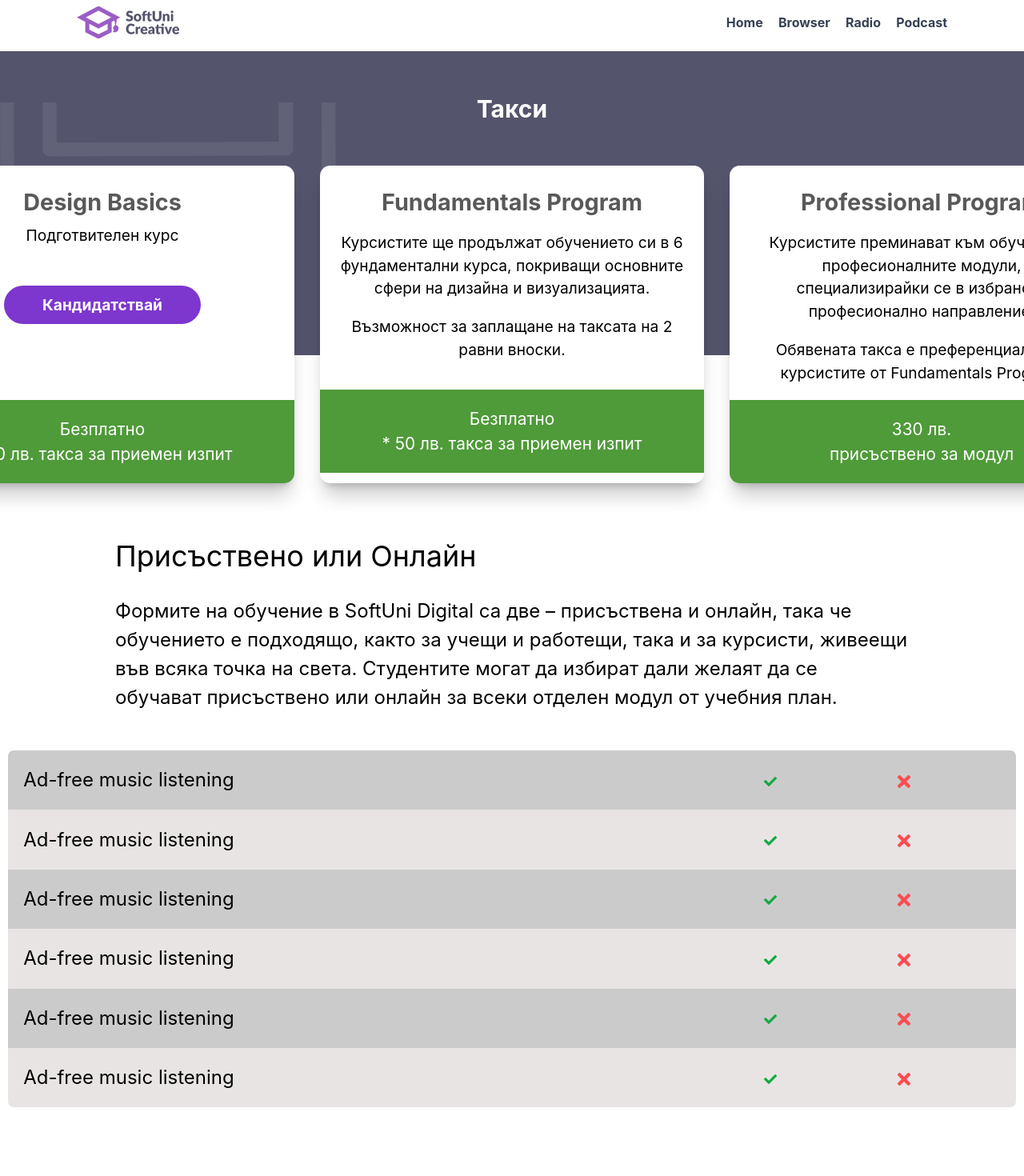
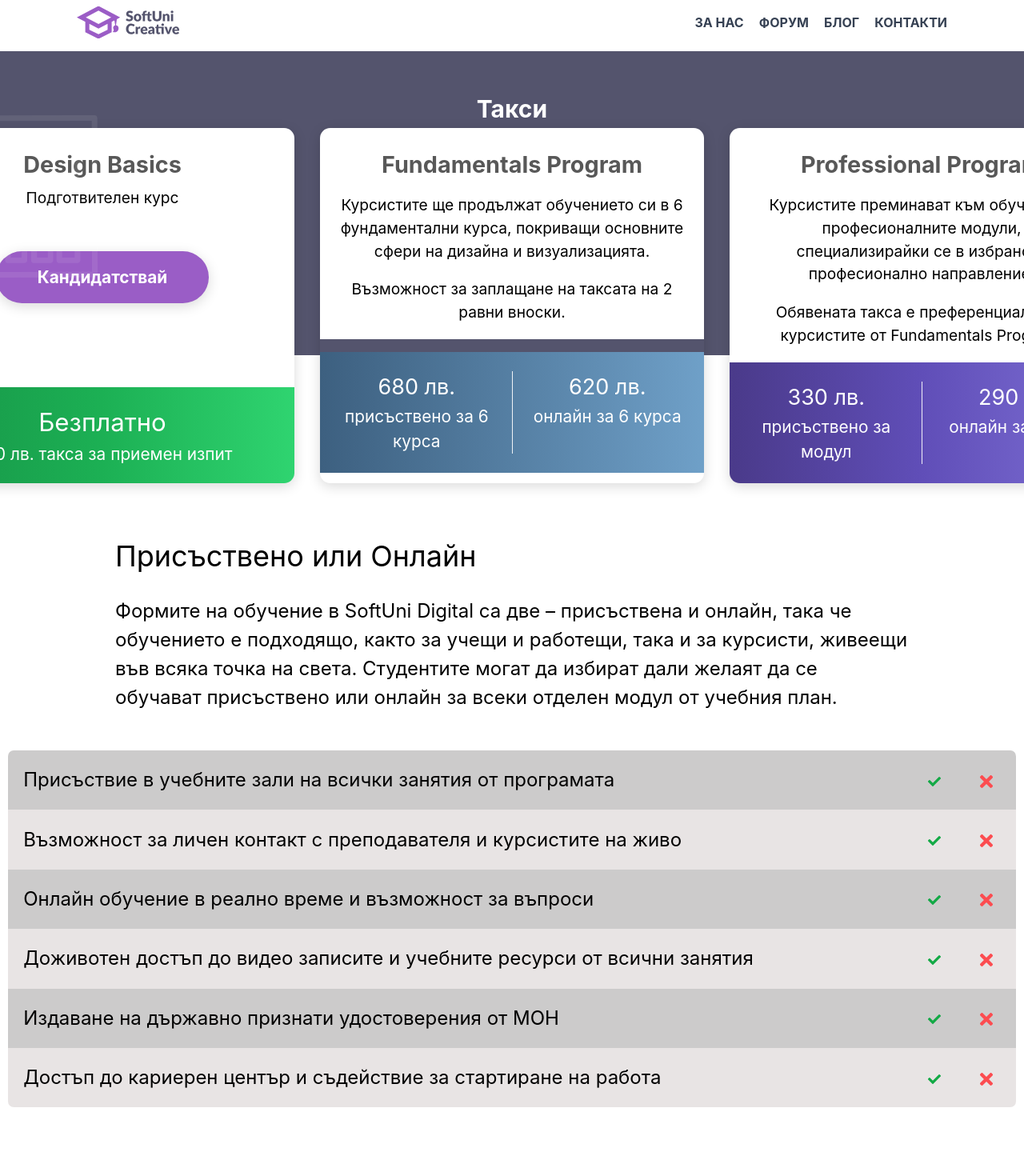
Before and after one commit to MihaelStefanov/Front-End-Tailwind, a React (Vite) app: page /Fees in a window 1280 px wide. Shown: the top 1470 px of the page at 80% size. Built offline with nearby package versions, Linux system fonts and the light colour scheme.

Commit message:
Update Fees.jsx

```diff
--- a/src/components/02.exams/03.Fees/Fees.jsx
+++ b/src/components/02.exams/03.Fees/Fees.jsx
@@ -17,10 +17,10 @@
                 </div>
 
                 <ul className='flex text-gray-700 font-bold gap-[1.2em] '>
-                    <li><a href="">Home</a></li>
-                    <li><a href="">Browser</a></li>
-                    <li><a href="">Radio</a></li>
-                    <li><a href="">Podcast</a></li>
+                    <li><a href="">ЗА НАС</a></li>
+                    <li><a href="">ФОРУМ</a></li>
+                    <li><a href="">БЛОГ</a></li>
+                    <li><a href="">КОНТАКТИ</a></li>
                 </ul>
 
             </header>
@@ -28,60 +28,92 @@
             <section className='flex flex-col justify-center items-center bg-[#54546D] h-[380px] relative mb-[14em]'>
                 <h1 className='absolute top-6 text-3xl font-bold text-white mt-[1em] text-center'>Такси</h1>
 
-                <div style={{ backgroundImage: `url(${calculator})` }}
-                    className='w-[420px] h-[250px] left-[0px] top-[4em] bg-cover bg-center self-center absolute z-[5em]'>
-
-                </div>
+                <img
+                    src={calculator}
+                    className='left-[-3em] top-[5em] self-center absolute z-[50]'
+                />
 
                 <div className='flex items-stretch justify-center py-[0em] px-[3em] gap-[2em] z-[10em] absolute bottom-[-10em]'>
 
-                    <div className='flex flex-col overflow-hidden w-[480px] rounded-[0.8em] shadow-xl/20'>
+                    <div className='flex flex-col overflow-hidden w-[480px] rounded-[0.8em] shadow-[0_4px_16px_rgba(0,0,0,0.15)]'>
                         <div className='flex flex-col flex-1 bg-white px-[2em] pt-[1.5em] items-center'>
                             <h1 className='text-[1.8em] mb-[0.2em] font-bold opacity-65'>Design Basics</h1>
                             <p className='text-[1.2em]'>Подготвителен курс</p>
 
-                            <button className='text-white text-center font-bold rounded-[2em] text-[1.2em] bg-[#7d36ce] px-[2.5em] py-[0.5em] my-[2.5em]'>Кандидатствай</button>
+                            <button className='text-white text-center font-bold rounded-[2em] text-[1.3em] bg-[#9A5DC6] px-[2.5em] py-[0.8em] my-[2.5em]
+                            shadow-[0_4px_16px_rgba(0,0,0,0.15)]
+                            '>Кандидатствай</button>
 
                             {/* <ul className='mb-[1.5em] text-[1.1em] leading-[1.8] list-disc text-sm opacity-75 pl-[1.5em]'>
                                 {planInfo.map(data => <li>{data}</li>)}
                             </ul> */}
                         </div>
 
-                        <footer className='bg-[#4f9a39] text-[1.3em] text-white text-center p-[1em] mt-auto'>
-                            <h1>Безплатно</h1>
+                        <footer className='bg-gradient-to-r from-[#179447] via-[#1CB054] to-[#2fd470]
+                         text-[1.3em] text-white text-center p-[1em] mt-auto'>
+                            <h1 className='text-[1.5em]'>Безплатно</h1>
                             <p>* 50 лв. такса за приемен изпит</p>
                         </footer>
                     </div>
 
-                    <div className='flex flex-col  overflow-hidden w-[480px] rounded-[0.8em] shadow-xl/20 '>
+                    <div className='flex flex-col  overflow-hidden w-[480px] rounded-[0.8em] shadow-[0_4px_16px_rgba(0,0,0,0.15)]'>
                         <div className='flex flex-col bg-white px-[1.5em] pt-[1.5em] mb-[1em] items-center text-center'>
                             <h1 className='text-[1.8em] mb-[0.5em] font-bold opacity-65'>Fundamentals Program</h1>
                             <p className='text-[1.2em] mb-[1em]'>Курсистите ще продължат обучението си в 6 фундаментални курса, покриващи основните сфери на дизайна и визуализацията.</p>
                             <p className='text-[1.2em] mb-[1em] '>Възможност за заплащане на таксата на 2 равни вноски.</p>
                         </div>
 
-                        <footer className='bg-[#4f9a39] text-[1.3em] text-white text-center p-[1em] '>
-                            <h1>Безплатно</h1>
-                            <p>* 50 лв. такса за приемен изпит</p>
+                        <footer className='flex bg-gradient-to-r from-[#3d6080] to-[#6fa0c8] text-white p-6
+                        text-[1.3em] text-white text-center px-[0.4em] py-auto
+                        justify-between gap-[0.3em]
+                        '>
+                            <div className='w-[49%]'>
+                                <h1 className='text-[1.3em]'>680 лв.</h1>
+                                <p>присъствено за 6 курса</p>
+                            </div>
+                            <div className='border-r border-white/90 h-[]'></div>
+                            <div className='w-[49%] items-end'>
+                                <h1 className='text-[1.3em]'>620 лв.</h1>
+                                <p>онлайн за 6 курса</p>
+                            </div>
                         </footer>
                     </div>
 
-                    <div className='flex flex-col  overflow-hidden w-[480px] rounded-[0.8em] shadow-xl/20'>
+                    <div className='flex flex-col  overflow-hidden w-[480px] rounded-[0.8em] shadow-[0_4px_16px_rgba(0,0,0,0.15)]'>
                         <div className='flex flex-col bg-white px-[2em] pt-[1.5em] items-center text-center'>
                             <h1 className='text-[1.8em] mb-[0.5em] font-bold opacity-65'>Professional Program</h1>
                             <p className='text-[1.2em]  mb-[1em]'>Курсистите преминават към обучение в професионалните модули, специализирайки се в избраното професионално направление.</p>
                             <p className='text-[1.2em] mb-[1em]'>Обявената такса е преференциална за курсистите от Fundamentals Program.</p>
-
-                            {/* <ul className='mb-[1.5em] text-[1.1em] leading-[1.8] list-disc text-sm opacity-75 pl-[1.5em]'>
-                                {planInfo.map(data => <li>{data}</li>)}
-                            </ul> */}
                         </div>
 
-                        <footer className='bg-[#4f9a39] text-[1.3em] text-white text-center p-[1em] mt-auto'>
-                            <h1>330 лв.</h1>
-                            <p>присъствено за модул</p>
+                        <footer className='flex bg-gradient-to-r from-[#4a3a8a] via-[#604EB8] to-[#7e6fd4] p-6
+                        text-[1.3em] text-white text-center px-[0.4em] py-auto
+                        mt-[auto] justify-between gap-[0.3em]
+                        '>
+                            <div className='w-[49%]'>
+                                <h1 className='text-[1.3em]'>330 лв.</h1>
+                                <p>присъствено за модул</p>
+                            </div>
+                            <div className='border-r border-white/90'></div>
+                            <div className='w-[49%] items-end'>
+                                <h1 className='text-[1.3em]'>290 лв.</h1>
+                                <p>онлайн за модул</p>
+                            </div>
+                        </footer>
 
-                        </footer>
+                        {/* <footer className='flex bg-gradient-to-r from-[#4a3a8a] via-[#604EB8] to-[#7e6fd4]
+                        text-[1.3em] text-white text-center px-[0.4em] py-auto'>
+                            <div className='w-[49%]'>
+                                <h1 className='text-[1.3em]'>330 лв.</h1>
+                                <p>присъствено за модул</p>
+                            </div>
+                            <div className='border-r border-white/90 h-[]'></div>
+                            <div className='w-[49%] items-end'>
+                                <h1 className='text-[1.3em]'>290 лв.</h1>
+                                <p>онлайн за модул</p>
+                            </div>
+                        </footer> */}
+
                     </div>
                 </div>
 
@@ -94,21 +126,21 @@
                 <p className='mb-[1em] '>Формите на обучение в SoftUni Digital са две – присъствена и онлайн, така че обучението е подходящо, както за учещи и работещи, така и за курсисти, живеещи във всяка точка на света. Студентите могат да избират дали желаят да се обучават присъствено или онлайн за всеки отделен модул от учебния план.</p>
 
                 <table className=' table-online w-[1260px] overflow-hidden rounded-[0.3em] ' >
-                    <tr> <td>Ad-free music listening</td> <td><img src={checkImg} className="w-4 h-4 inline-block" /></td> <td><img src={crossImg} className="w-4 h-4 inline-block" /></td></tr>
-                    <tr> <td>Ad-free music listening</td> <td><img src={checkImg} className="w-4 h-4 inline-block" /></td> <td><img src={crossImg} className="w-4 h-4 inline-block" /></td></tr>
-                    <tr> <td>Ad-free music listening</td> <td><img src={checkImg} className="w-4 h-4 inline-block" /></td> <td><img src={crossImg} className="w-4 h-4 inline-block" /></td></tr>
-                    <tr> <td>Ad-free music listening</td> <td><img src={checkImg} className="w-4 h-4 inline-block" /></td> <td><img src={crossImg} className="w-4 h-4 inline-block" /></td></tr>
-                    <tr> <td>Ad-free music listening</td> <td><img src={checkImg} className="w-4 h-4 inline-block" /></td> <td><img src={crossImg} className="w-4 h-4 inline-block" /></td></tr>
-                    <tr> <td>Ad-free music listening</td> <td><img src={checkImg} className="w-4 h-4 inline-block" /></td> <td><img src={crossImg} className="w-4 h-4 inline-block" /></td></tr>
+                    <tr> <td>Присъствие в учебните зали на всички занятия от програмата</td> <td><img src={checkImg} className="w-4 h-4 inline-block" /></td> <td><img src={crossImg} className="w-4 h-4 inline-block" /></td></tr>
+                    <tr> <td>Възможност за личен контакт с преподавателя и курсистите на живо</td> <td><img src={checkImg} className="w-4 h-4 inline-block" /></td> <td><img src={crossImg} className="w-4 h-4 inline-block" /></td></tr>
+                    <tr> <td>Онлайн обучение в реално време и възможност за въпроси</td> <td><img src={checkImg} className="w-4 h-4 inline-block" /></td> <td><img src={crossImg} className="w-4 h-4 inline-block" /></td></tr>
+                    <tr> <td>Доживотен достъп до видео записите и учебните ресурси от всични занятия</td> <td><img src={checkImg} className="w-4 h-4 inline-block" /></td> <td><img src={crossImg} className="w-4 h-4 inline-block" /></td></tr>
+                    <tr> <td>Издаване на държавно признати удостоверения от МОН</td> <td><img src={checkImg} className="w-4 h-4 inline-block" /></td> <td><img src={crossImg} className="w-4 h-4 inline-block" /></td></tr>
+                    <tr> <td>Достъп до кариерен център и съдействие за стартиране на работа</td> <td><img src={checkImg} className="w-4 h-4 inline-block" /></td> <td><img src={crossImg} className="w-4 h-4 inline-block" /></td></tr>
                 </table>
             </section>
 
             <section className='flex justify-center items-center gap-[6em]  mb-[6em]'>
                 <div className='w-[800px]'>
-                    <h3 className='mb-[1.2em] font-bold text-[1.2em]'>Many ways to pay and manage your plans easily, quickly and securely with DogoPal</h3>
-                    <p className='mb-[1.2em]' >1. We do not share all of your financial information with sellers. Rest assured that your eligible purchases are protected by DogoPal Buyer Protection. Terms apply.</p>
-                    <p className='mb-[1.2em]'>2. You can easily and securely spend, send money and manage your transactions - all in one place. Download the app to your smartphone or open an account online for free.</p>
-                    <p className='mb-[1.2em]'>3. Pay flexibly with DogoPal. Send and receive money. Support good causes that are close to your heart. Who would have thought that an app could be so versatile?</p>
+                    <h3 className='mb-[1.2em] font-bold text-[1.2em]'>Финансиране от Пощенска банка</h3>
+                    <p className='mb-[1.2em]' >Всички курсисти могат да се възползват от преференциалните условия за потребителски кредит и овърдрафт, за финансиране на своето обучение в СофтУни, като заявят лесно и удобно избрания продукт:</p>
+                    <p className='mb-[1.2em]'>При последващ разговор със служител на банката, следва да се уточни, че искането е за кредит за финансиране на обучение в SoftUni и да се предостави студентски номер.
+                        www.postbank.bg - при попълване на апликацията, в поле „промоционален код“ трябва да се въведe SoftUni/ СофтУни и при последващ разговор със служител на банката, да се предостави студентски номер.</p>
                 </div>
 
                 <div
```
